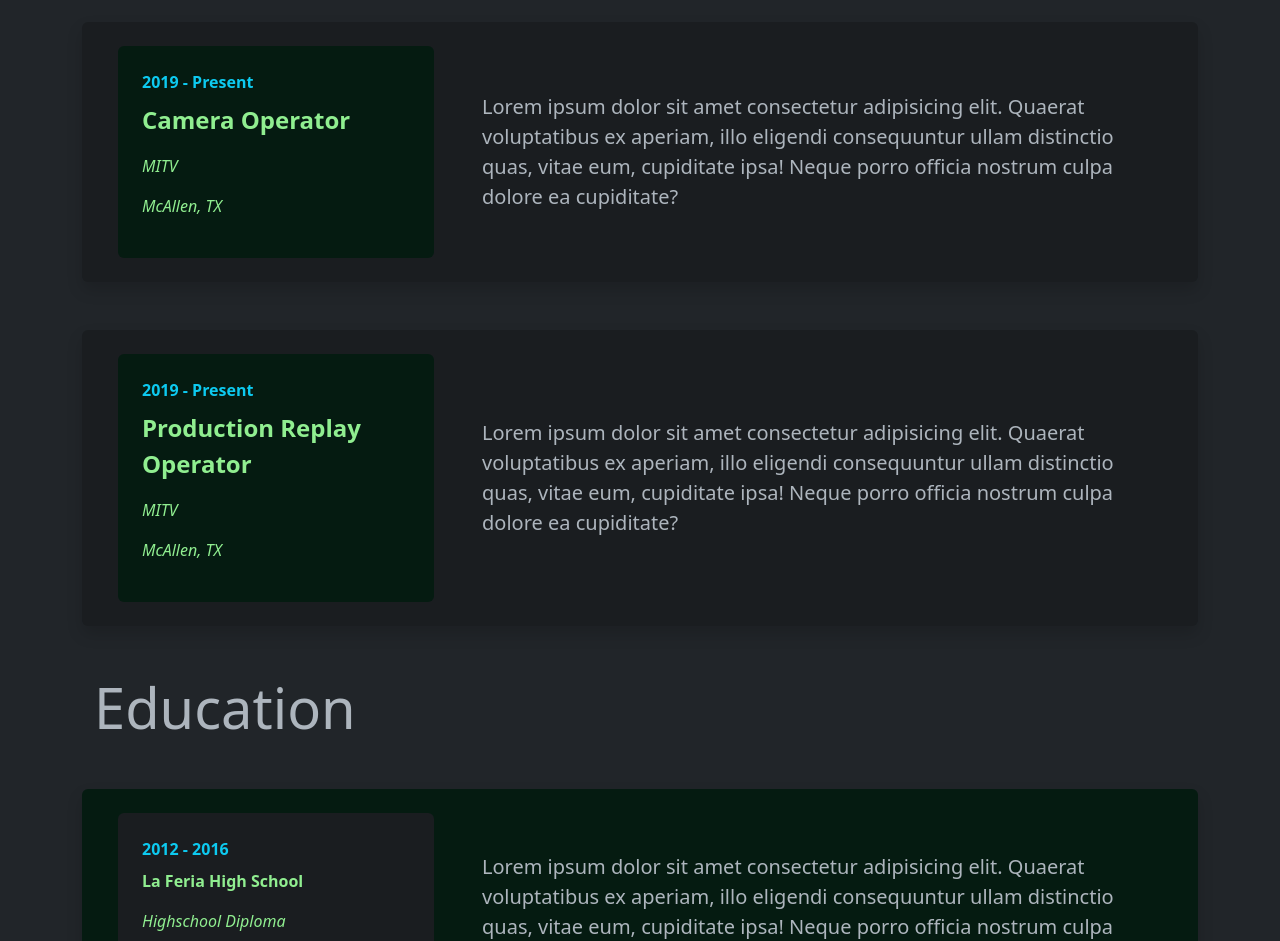
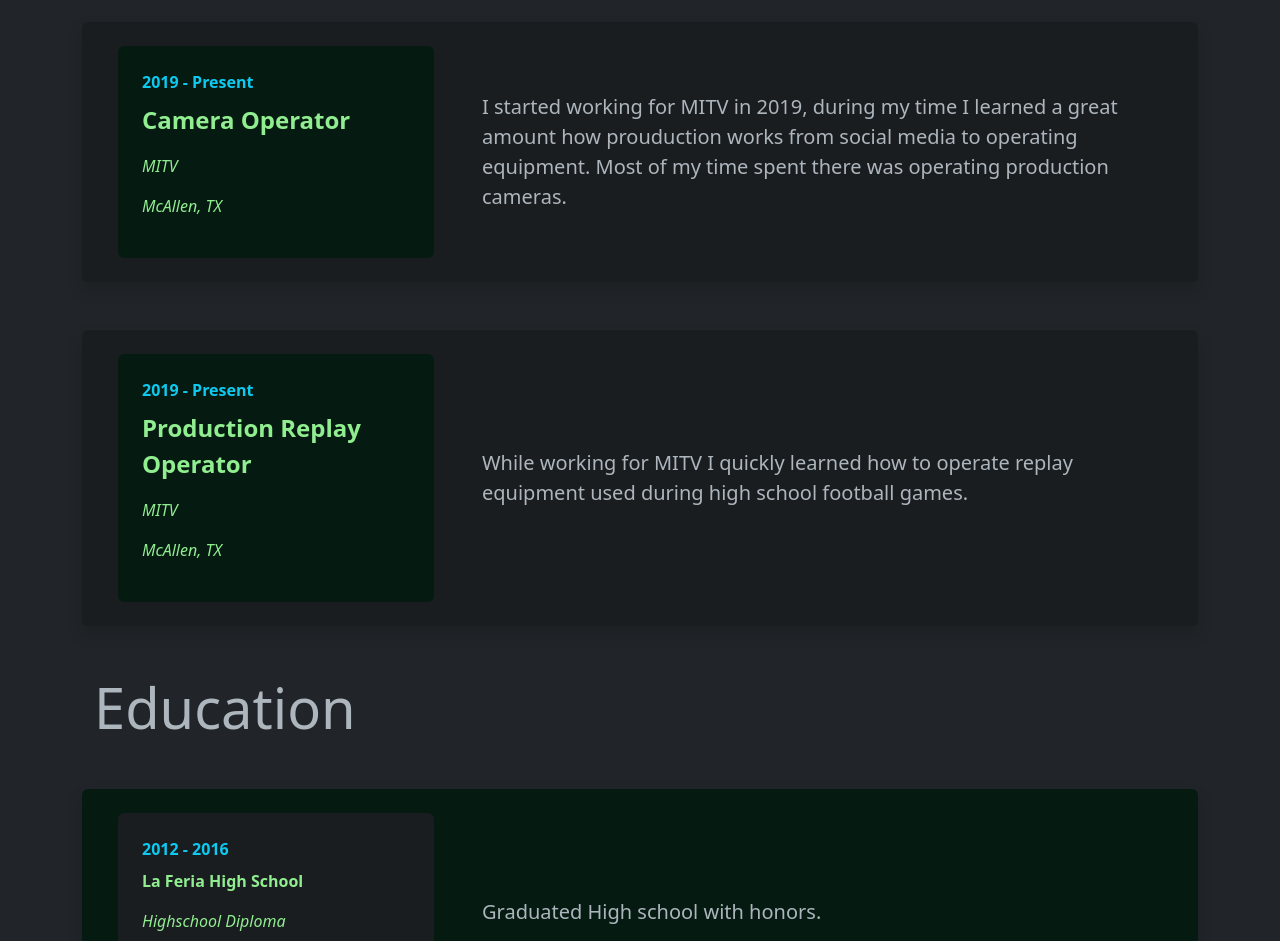
Before and after one commit to UnheardDesert73/resume, a plain HTML site: page resume.html in a window 1280 px wide. Shown: the part 365-1306 px from the top of the page. Drawn offline with nearby package versions, Linux system fonts and the light colour scheme.

Commit message:
added info

```diff
--- a/resume.html
+++ b/resume.html
@@ -56,7 +56,7 @@
                             <p class="fst-italic">McAllen, TX</p>
                         </div>
                 </div>
-                    <div class="col-lg-8 fs-5">Lorem ipsum dolor sit amet consectetur adipisicing elit. Quaerat voluptatibus ex aperiam, illo eligendi consequuntur ullam distinctio quas, vitae eum, cupiditate ipsa! Neque porro officia nostrum culpa dolore ea cupiditate? </div>
+                    <div class="col-lg-8 fs-5">I started working for MITV in 2019, during my time I learned a great amount how prouduction works from social media to operating equipment. Most of my time spent there was operating production cameras. </div>
 
             </div>
         </div>
@@ -73,7 +73,7 @@
                         <p class="fst-italic">McAllen, TX</p>
                     </div>
                 </div>
-                    <div class="col-lg-8 fs-5">Lorem ipsum dolor sit amet consectetur adipisicing elit. Quaerat voluptatibus ex aperiam, illo eligendi consequuntur ullam distinctio quas, vitae eum, cupiditate ipsa! Neque porro officia nostrum culpa dolore ea cupiditate? </div>
+                    <div class="col-lg-8 fs-5">While  working for MITV I quickly learned how to operate replay equipment used during high school football games. </div>
 
             </div>
         </div>
@@ -94,7 +94,7 @@
                         <p class="small">La Feria, TX</p>
                     </div>
                 </div>
-                    <div class="col-lg-8 fs-5">Lorem ipsum dolor sit amet consectetur adipisicing elit. Quaerat voluptatibus ex aperiam, illo eligendi consequuntur ullam distinctio quas, vitae eum, cupiditate ipsa! Neque porro officia nostrum culpa dolore ea cupiditate? </div>
+                    <div class="col-lg-8 fs-5">Graduated High school with honors.  </div>
 
             </div>
         </div>
```
